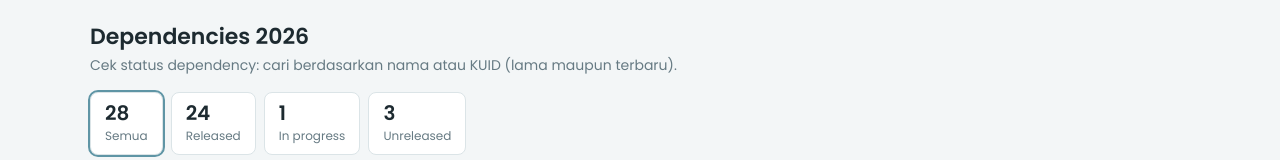
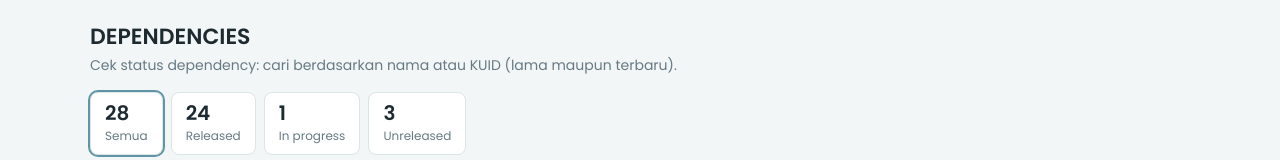
Before and after one commit to tscproductionofficial/tsc-dependencies_tracker, a plain HTML site: page index.html in a window 1280 px wide. Shown: the top 160 px of the page. Drawn offline with Linux system fonts and the light colour scheme.

Commit message:
Update index.html

```diff
--- a/index.html
+++ b/index.html
@@ -3,7 +3,7 @@
 <head>
 <meta charset="utf-8">
 <meta name="viewport" content="width=device-width, initial-scale=1, viewport-fit=cover">
-<title>Dependencies 2026 Tracker</title>
+<title>TSC PRODUCTION - DEPENDENCIES TRACKER</title>
 <link rel="stylesheet" href="https://fonts.googleapis.com/css2?family=Poppins:wght@400;500;600&display=swap">
 <style>
 :root{--bg:#f3f6f7;--surface:#fff;--text:#1d2a30;--muted:#667a83;--line:#dbe4e7;--head:#5f95a5;--headtext:#fff;
@@ -44,7 +44,7 @@ tr:nth-child(even) td{background:color-mix(in srgb,var(--bg) 60%,transparent)}
 </head>
 <body>
 <div class="wrap">
-<h1>Dependencies 2026</h1>
+<h1>DEPENDENCIES</h1>
 <p class="sub">Cek status dependency: cari berdasarkan nama atau KUID (lama maupun terbaru).</p>
 <div class="stats" id="stats"></div>
 <div class="bar">
```
